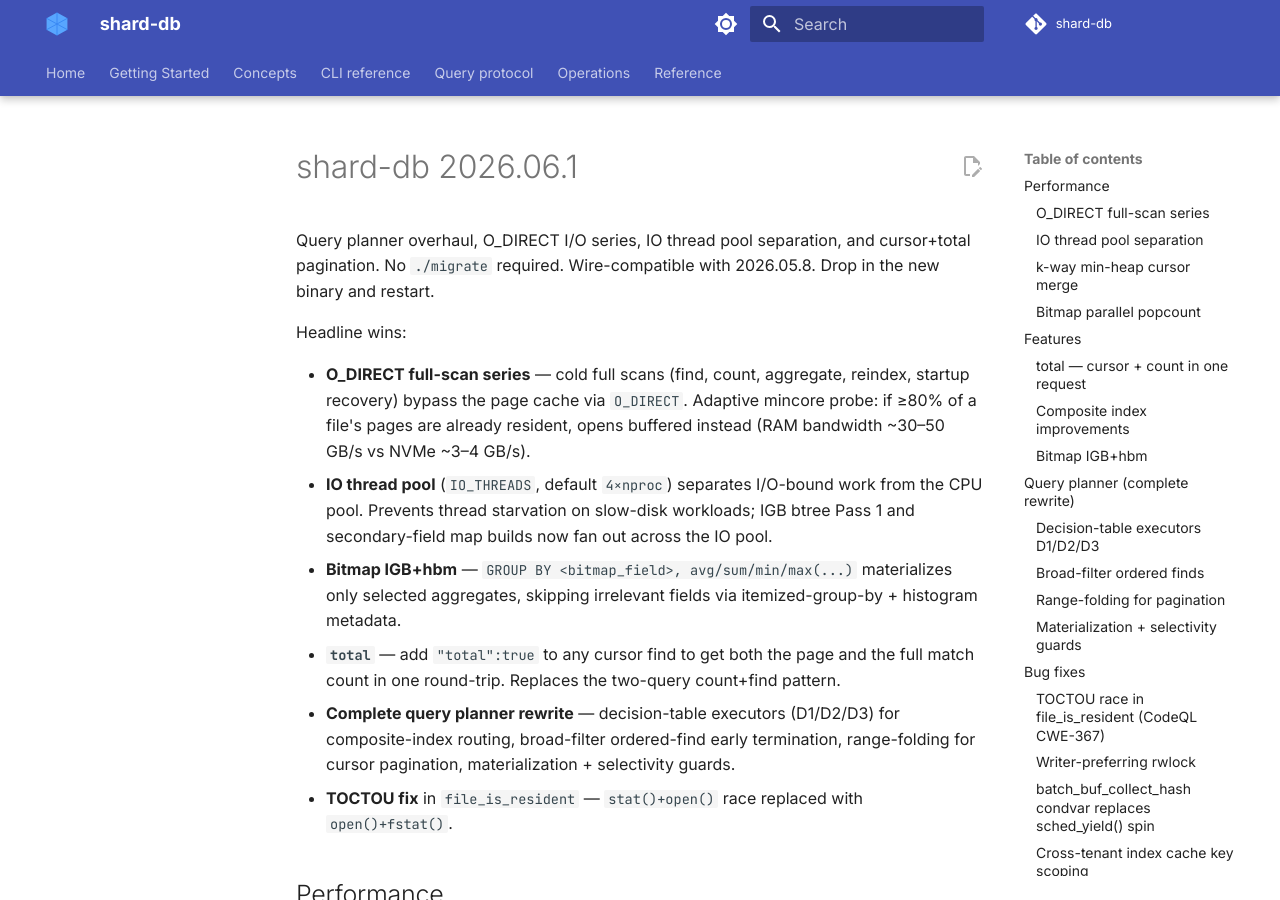
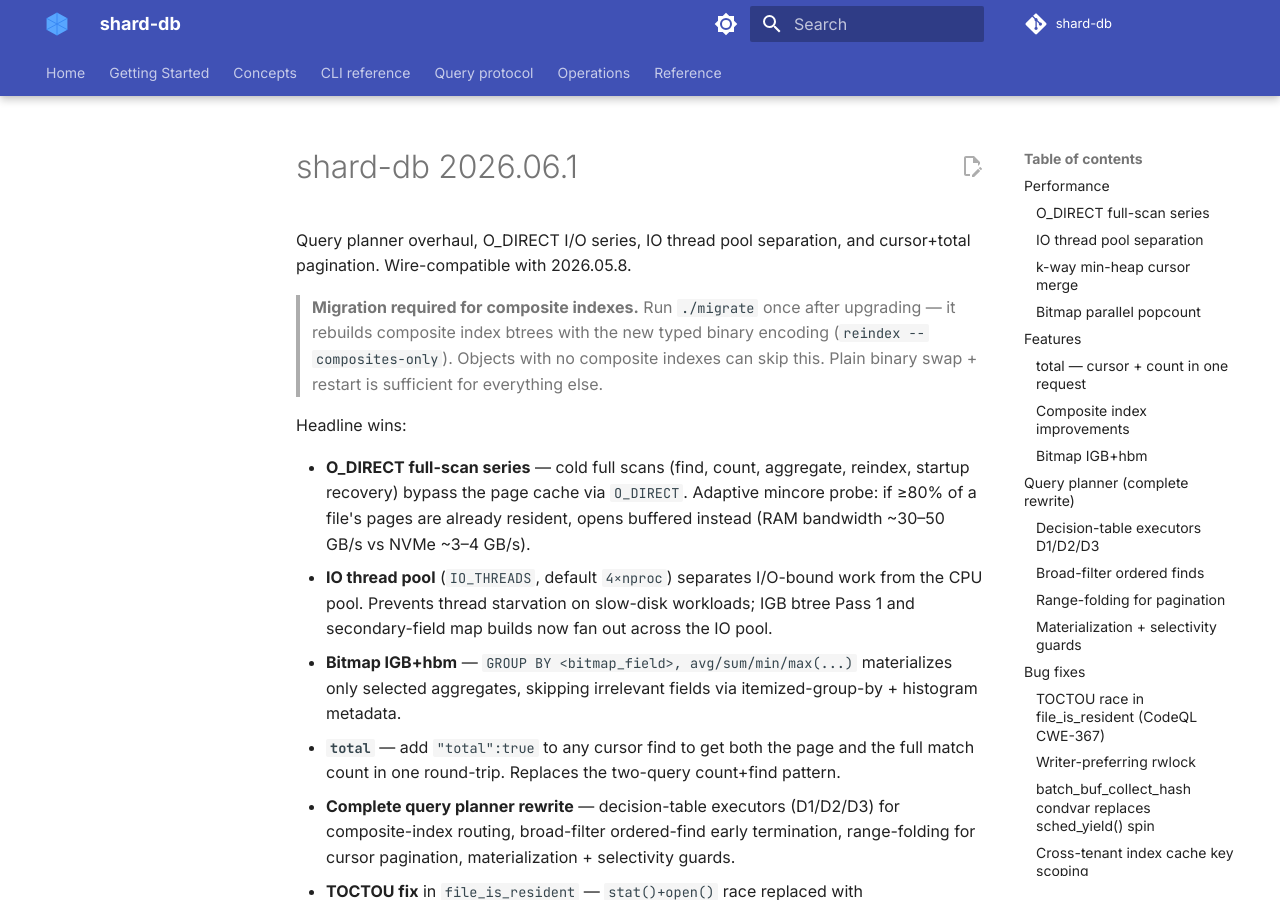
Before and after one commit to sayyiditow/shard-db, an MkDocs documentation site: the page built from docs/release-notes/2026.06.1.md, in a window 1280 px wide and 900 px high. Built offline with MkDocs 1.6.1 and Material for MkDocs 9.7.7, drawn with Linux system fonts in a browser that asks for light colours; comment, search, counter and statistics services are not loaded.

Commit message:
release notes update

```diff
--- a/docs/release-notes/2026.06.1.md
+++ b/docs/release-notes/2026.06.1.md
@@ -1,6 +1,8 @@
 # shard-db 2026.06.1
 
-Query planner overhaul, O_DIRECT I/O series, IO thread pool separation, and cursor+total pagination. No `./migrate` required. Wire-compatible with 2026.05.8. Drop in the new binary and restart.
+Query planner overhaul, O_DIRECT I/O series, IO thread pool separation, and cursor+total pagination. Wire-compatible with 2026.05.8.
+
+> **Migration required for composite indexes.** Run `./migrate` once after upgrading — it rebuilds composite index btrees with the new typed binary encoding (`reindex --composites-only`). Objects with no composite indexes can skip this. Plain binary swap + restart is sufficient for everything else.
 
 Headline wins:
 
```
